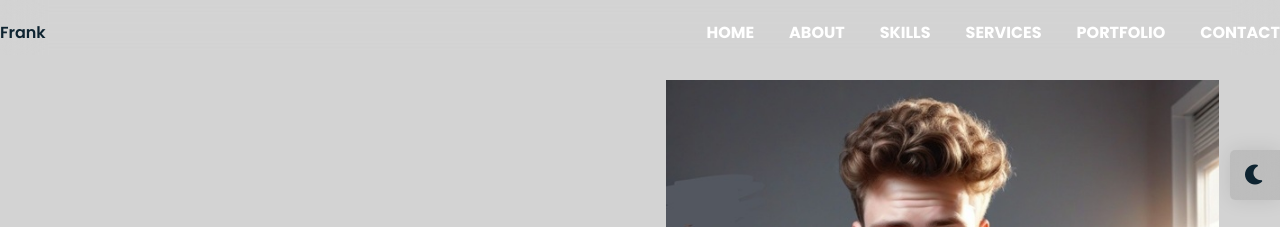
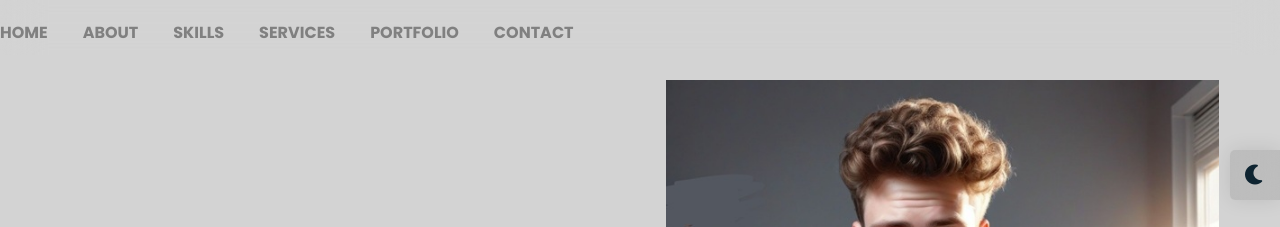
Before and after one commit to MasterGuram/Portfolio3, a plain HTML site: page index.html in a window 1280 px wide. Shown: the top 227 px of the page. Drawn offline with nearby package versions, Linux system fonts and the light colour scheme.

Commit message:
commit remove header logo

```diff
--- a/css/Style.css
+++ b/css/Style.css
@@ -301,7 +301,7 @@ we should apply position: absolute; and z-index: 5;*/
     gap: 35px;
 }
 .menu__list-link {
-    color: white;
+    color: gray;
     text-transform: uppercase;
     font-weight: 700;
 }
--- a/index.html
+++ b/index.html
@@ -41,7 +41,7 @@
             <header class="header header-main">
                 <div class="container">
                     <div class="header__inner">
-                        <a href="" class="logo">Frank</a>
+                        <!-- <a href="" class="logo">Frank</a> -->
                         <nav class="menu">
                             <button class="menu__btn"> <!--menu button-->
                                 <span></span>
```
